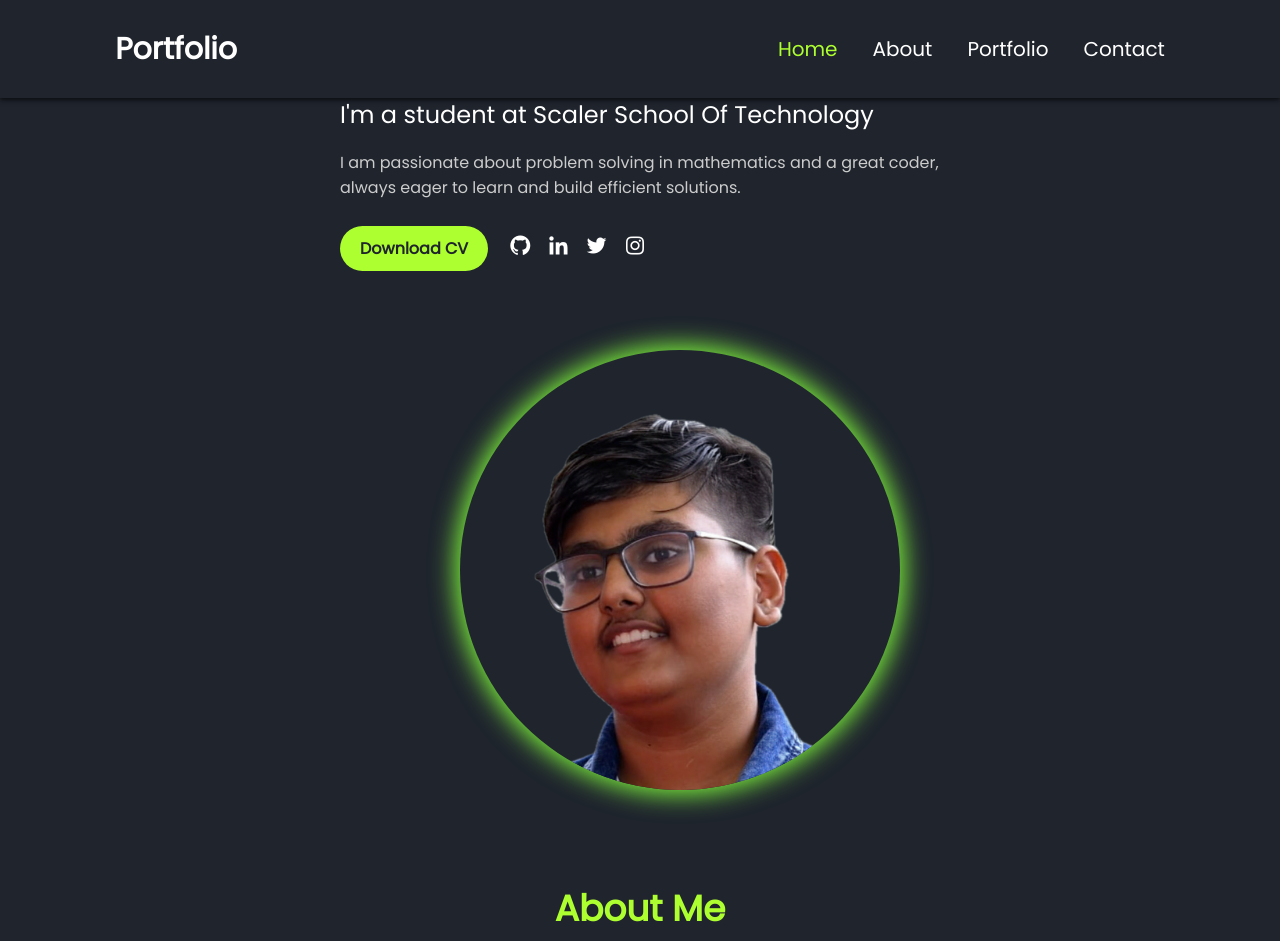
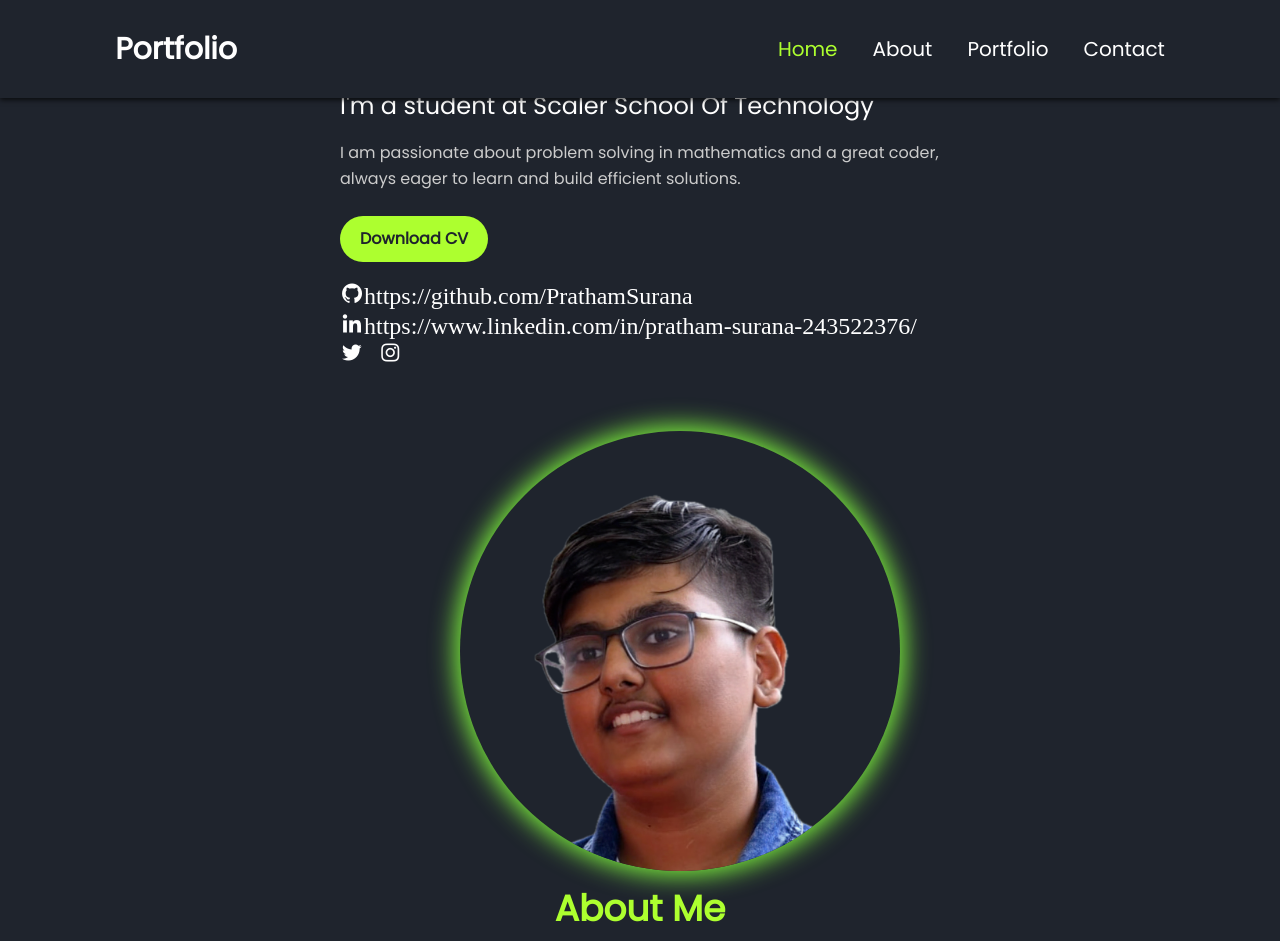
Before and after one commit to PrathamSurana/Porfolio, a plain HTML site: page index.html in a window 1280 px wide. Shown: the top 941 px of the page. Drawn offline with nearby package versions, Linux system fonts and the light colour scheme.

Commit message:
Update index.html

```diff
--- a/index.html
+++ b/index.html
@@ -386,8 +386,8 @@
       <div class="btn-sci">
         <a href="#" class="btn">Download CV</a>
         <div class="sci">
-          <a href="#"><i class='bx bxl-github'></i></a>
-          <a href="#"><i class='bx bxl-linkedin'></i></a>
+          <a href="#"><i class='bx bxl-github'>https://github.com/PrathamSurana</i></a>
+          <a href="#"><i class='bx bxl-linkedin'>https://www.linkedin.com/in/pratham-surana-243522376/</i></a>
           <a href="#"><i class='bx bxl-twitter'></i></a>
           <a href="#"><i class='bx bxl-instagram'></i></a>
         </div>
```
